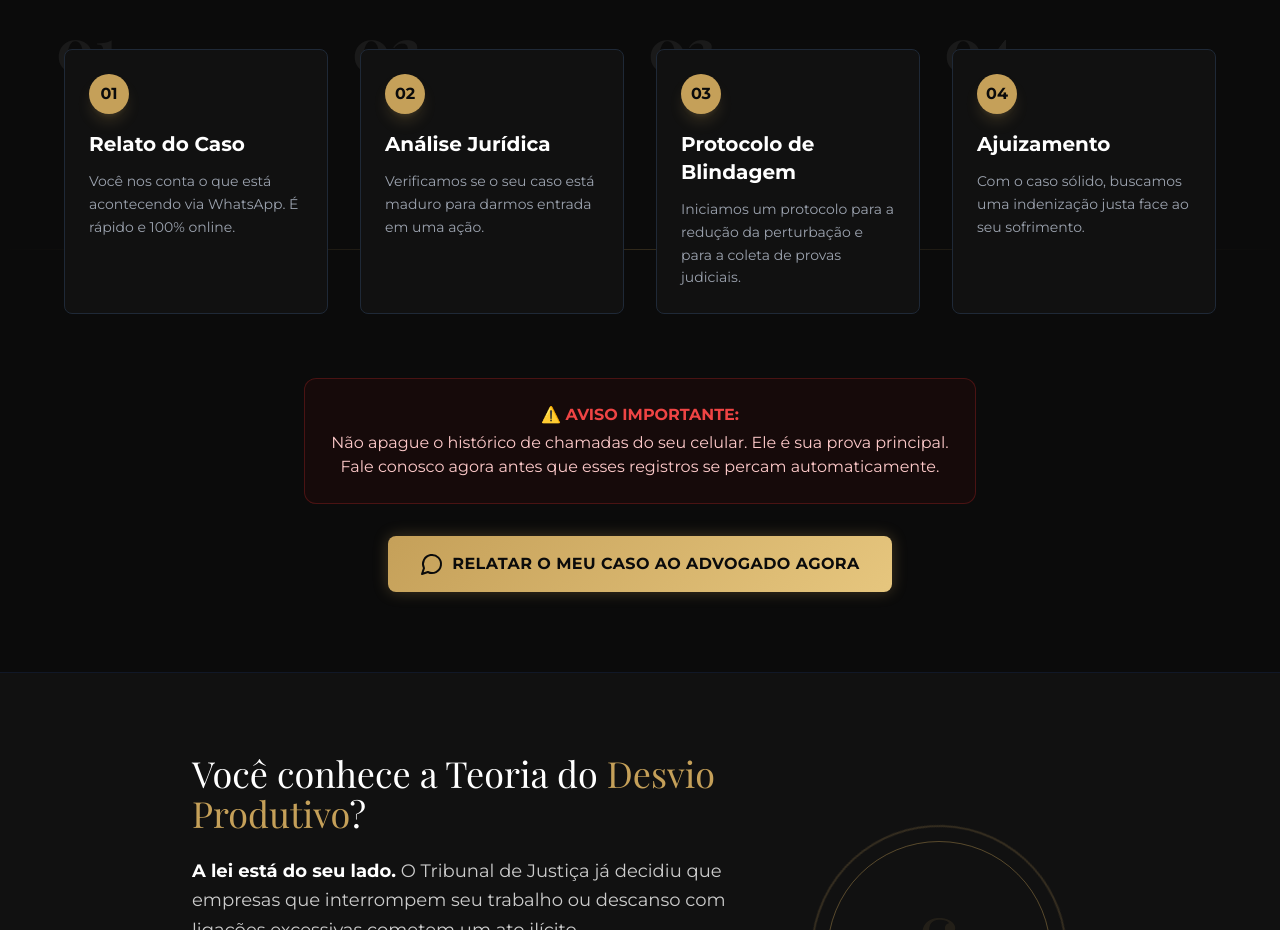
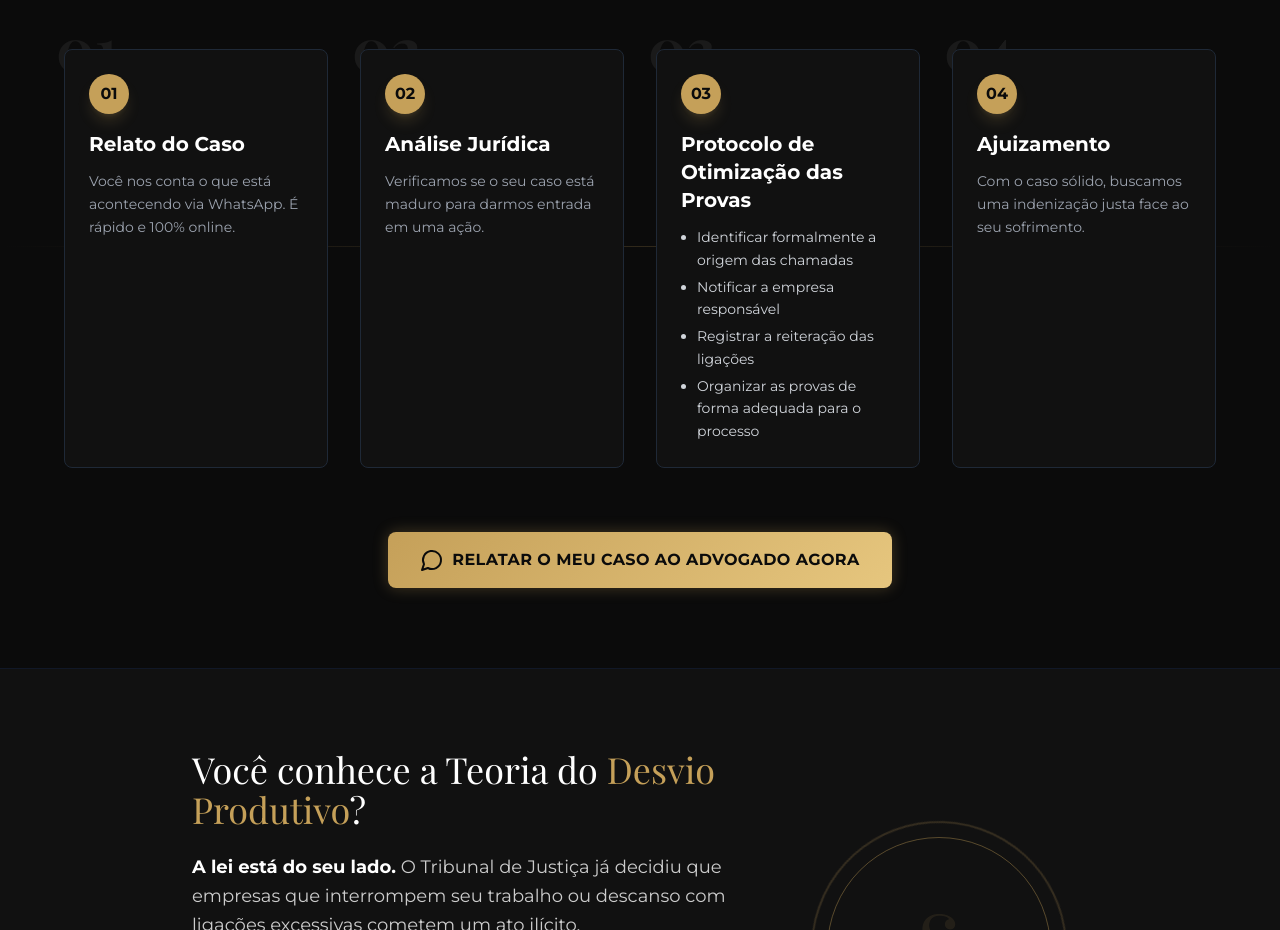
Before and after one commit to advogadovitordalben-wq/Liga-es---Dano-Moral, a React (Vite) app: page / in a window 1280 px wide. Shown: the part 3680-4610 px from the top of the page. Built offline with nearby package versions, Linux system fonts and the light colour scheme; a web font is replaced by a local one.

Commit message:
Refactor steps content and update titles

```diff
--- a/components/HowItWorks.tsx
+++ b/components/HowItWorks.tsx
@@ -6,22 +6,29 @@ const HowItWorks: React.FC = () => {
     {
       id: "01",
       title: "Relato do Caso",
-      desc: "Você nos conta o que está acontecendo via WhatsApp. É rápido e 100% online."
+      content: "Você nos conta o que está acontecendo via WhatsApp. É rápido e 100% online."
     },
     {
       id: "02",
       title: "Análise Jurídica",
-      desc: "Verificamos se o seu caso está maduro para darmos entrada em uma ação."
+      content: "Verificamos se o seu caso está maduro para darmos entrada em uma ação."
     },
     {
       id: "03",
-      title: "Protocolo de Blindagem",
-      desc: "Iniciamos um protocolo para a redução da perturbação e para a coleta de provas judiciais."
+      title: "Protocolo de Otimização das Provas",
+      content: (
+        <ul className="list-disc pl-4 space-y-1 text-gray-300 mt-2">
+          <li>Identificar formalmente a origem das chamadas</li>
+          <li>Notificar a empresa responsável</li>
+          <li>Registrar a reiteração das ligações</li>
+          <li>Organizar as provas de forma adequada para o processo</li>
+        </ul>
+      )
     },
     {
       id: "04",
       title: "Ajuizamento",
-      desc: "Com o caso sólido, buscamos uma indenização justa face ao seu sofrimento."
+      content: "Com o caso sólido, buscamos uma indenização justa face ao seu sofrimento."
     }
   ];
 
@@ -49,26 +56,16 @@ const HowItWorks: React.FC = () => {
                   {step.id}
                 </div>
                 <h3 className="text-xl font-bold text-white mb-3">{step.title}</h3>
-                <p className="text-sm text-gray-400 leading-relaxed">
-                  {step.desc}
-                </p>
+                <div className="text-sm text-gray-400 leading-relaxed">
+                  {step.content}
+                </div>
               </div>
             </div>
           ))}
         </div>
 
-        {/* ÁREA DO GATILHO DE URGÊNCIA E BOTÃO FINAL */}
+        {/* BOTÃO FINAL */}
         <div className="mt-16 text-center flex flex-col items-center">
-
-          {/* Box de Alerta/Urgência */}
-          <div className="mb-8 max-w-2xl bg-red-950/20 border border-red-900/50 p-6 rounded-xl">
-            <p className="text-red-200 text-sm md:text-base leading-relaxed">
-              <span className="font-bold text-red-500 block mb-1">⚠️ AVISO IMPORTANTE:</span>
-              Não apague o histórico de chamadas do seu celular. Ele é sua prova principal.
-              Fale conosco agora antes que esses registros se percam automaticamente.
-            </p>
-          </div>
-
           <Button
              text="RELATAR O MEU CASO AO ADVOGADO AGORA"
              href="https://wa.me/5518997088728"
```
